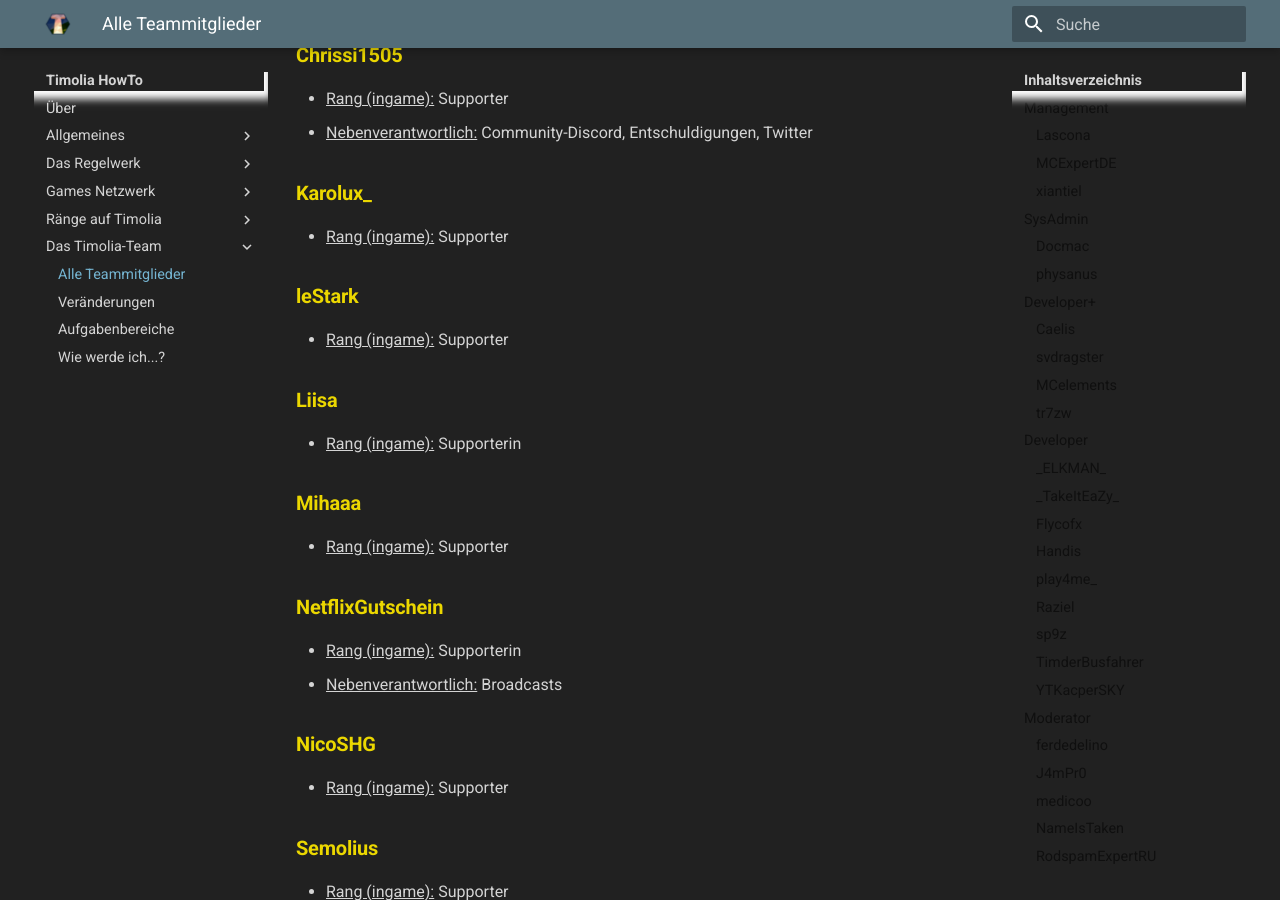
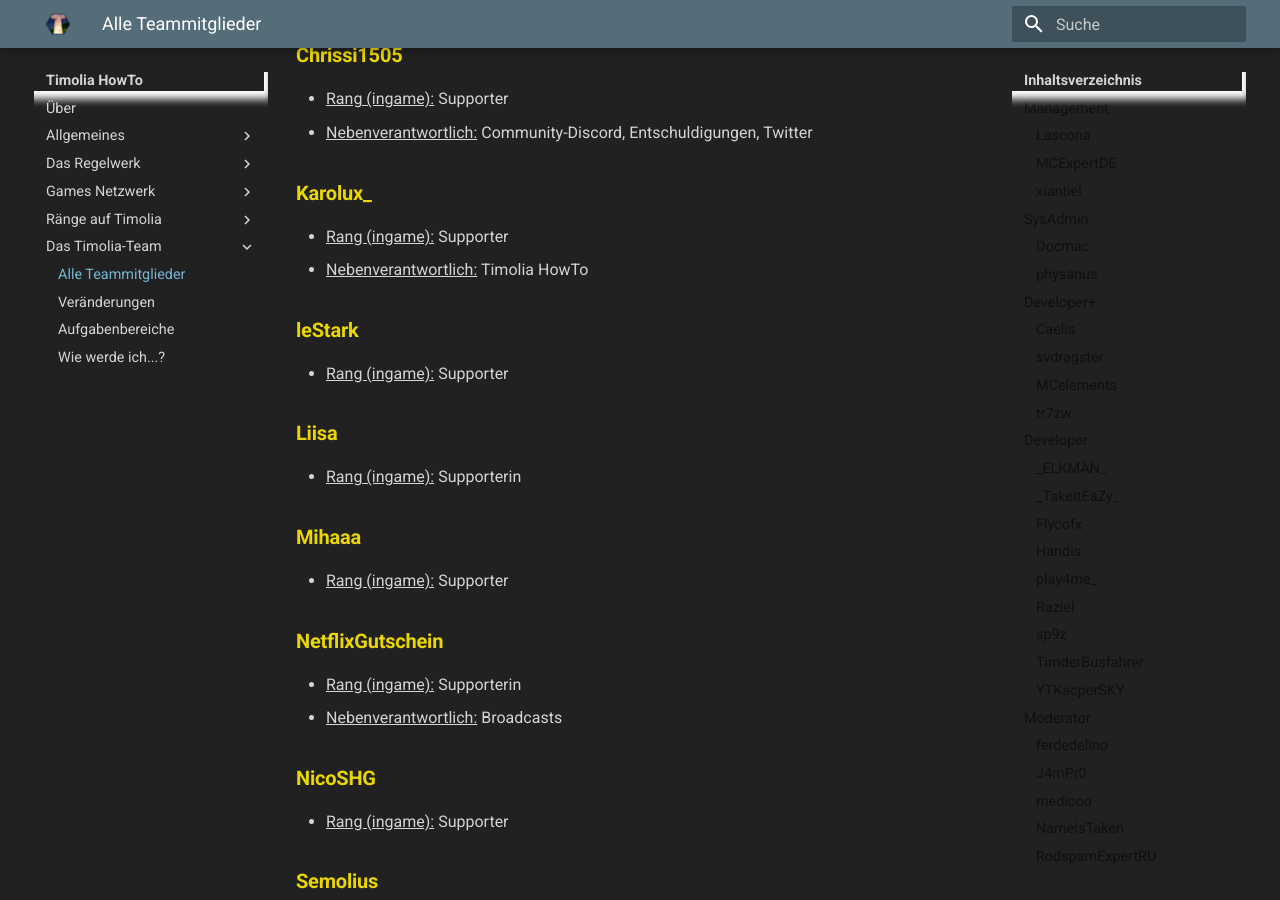
Before and after one commit to TimoliaDE/HowTo, an MkDocs documentation site: the page built from docs/team/members.md, in a window 1280 px wide and 900 px high, scrolled down 5981 px. Built offline with MkDocs 1.6.1 and Material for MkDocs 9.7.7, drawn with Linux system fonts in a browser that asks for light colours; old or Windows-style settings are respelled for this version of MkDocs.

Commit message:
Karolux_ Timolia HowTo NV

```diff
--- a/docs/team/members.md
+++ b/docs/team/members.md
@@ -184,6 +184,7 @@ Supporter stehen für alle grundlegenden Fragen und Reports zur Verfügung und s
 
 ### <strong><span class='supporter'>Karolux\_</span></strong>
 - <u>Rang (ingame):</u> Supporter
+- <u>Nebenverantwortlich:</u> Timolia HowTo
 
 ### <strong><span class='supporter'>leStark</span></strong>
 - <u>Rang (ingame):</u> Supporter
```
Also changed, not shown: docs/team/responsibilities.md (+1 -0 lines).
